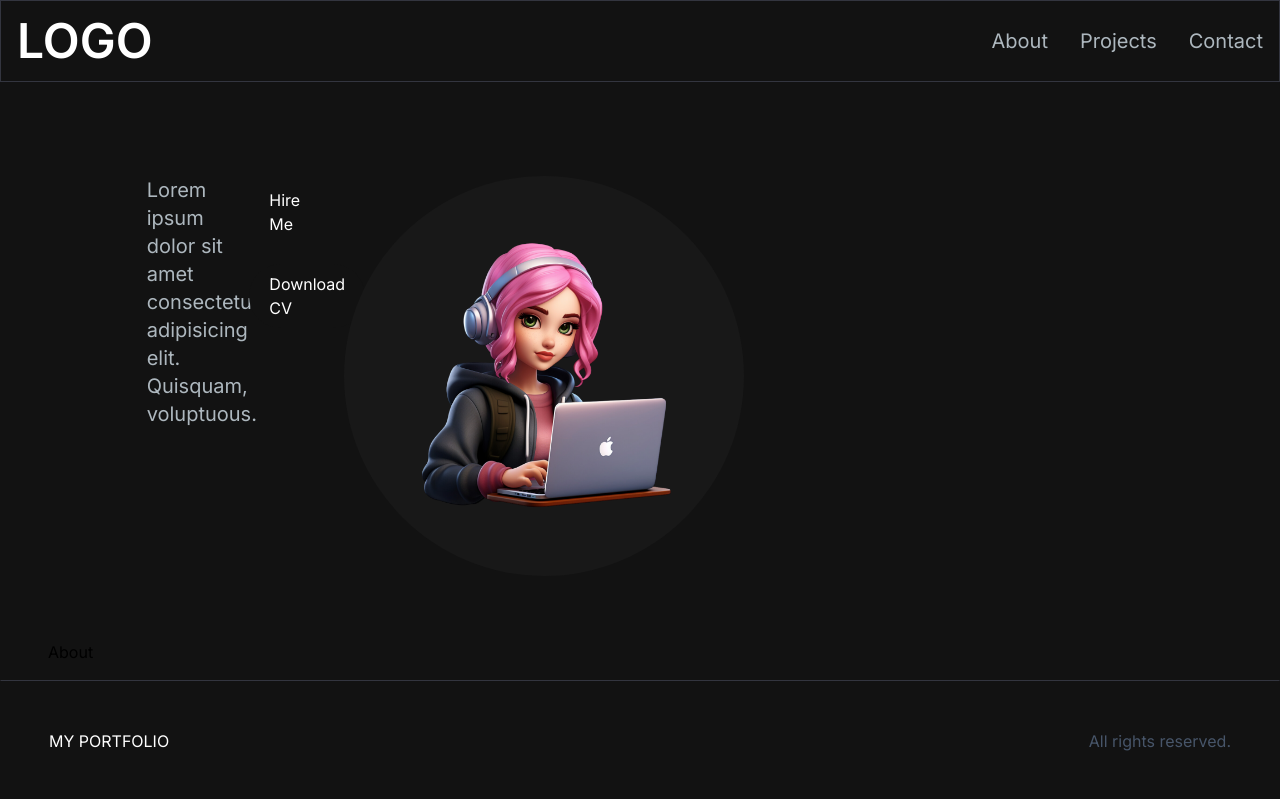
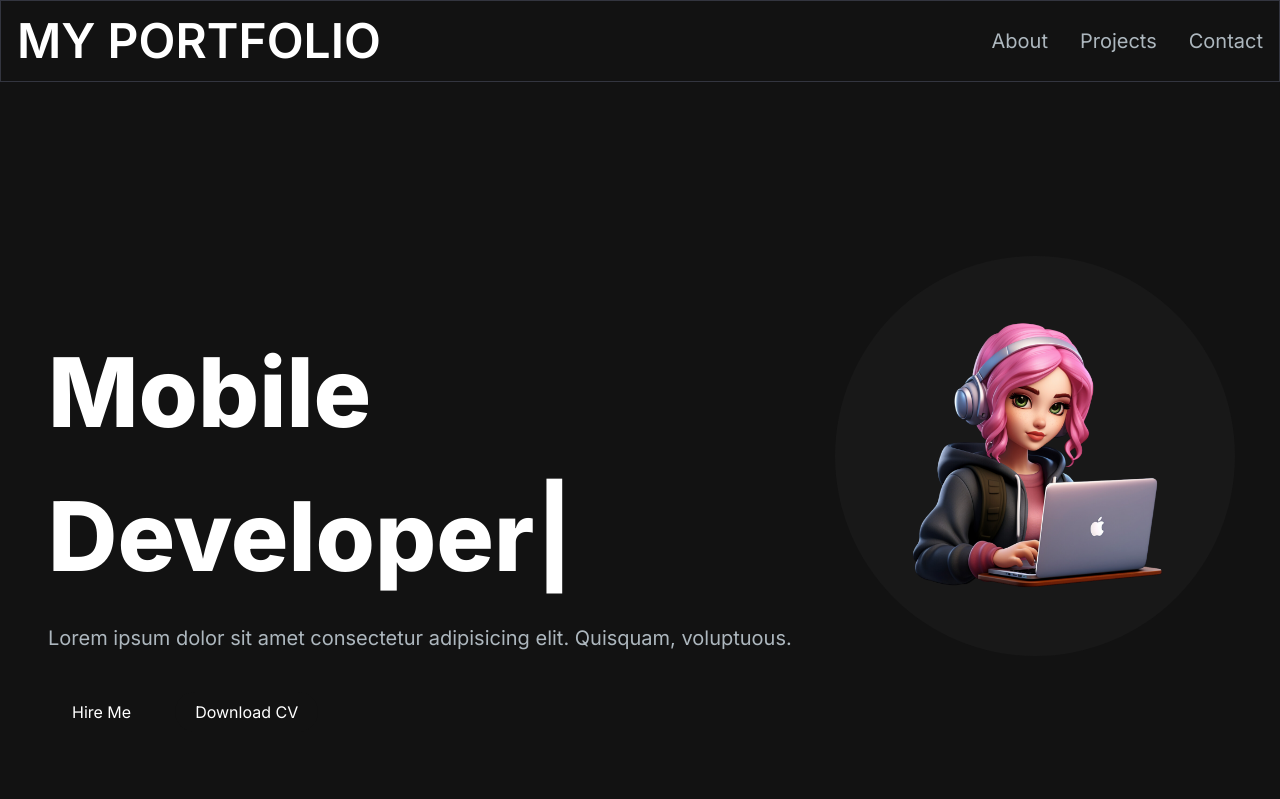
Before and after one commit to Priyajit27/Portfolio, a Next.js app in the folder my-next-app/: page / in a window 1280 px wide. Shown: the top 799 px of the page. Built offline with nearby package versions, Linux system fonts and the light colour scheme.

Commit message:
Hero-section  added

```diff
--- a/my-next-app/app/components/Hero.jsx
+++ b/my-next-app/app/components/Hero.jsx
@@ -1,17 +1,40 @@
+"use client"
 import React from 'react'
 import Link from 'next/link'
 import Image from 'next/image'
+import { TypeAnimation } from "react-type-animation";
+import { motion } from "framer-motion";
 
 const Hero = () => {
   return (
     <section className="lg:py-16">
     <div className="grid grid-cols-1 sm:grid-cols-12">
+    <motion.div
+          initial={{ opacity: 0, scale: 0.5 }}
+          animate={{ opacity: 1, scale: 1 }}
+          transition={{ duration: 0.5 }}
+          className="col-span-8 place-self-center text-center sm:text-left justify-self-start"
+        >
         <h1 className="text-white mb-4 text-4xl sm:text-5xl lg:text-8xl lg:leading-normal font-extrabold">
           <span className="text-transparent bg-clip-text bg-gradient-to-r from-primary-400 to-secondary-600">
             Hello, I&apos;m{" "}
           </span>
           <br></br>
-
+          <TypeAnimation
+              sequence={[
+                "Judy",
+                1000,
+                "Web Developer",
+                1000,
+                "Mobile Developer",
+                1000,
+                "UI/UX Designer",
+                1000,
+              ]}
+              wrapper="span"
+              speed={50}
+              repeat={Infinity}
+            />
         </h1>
         <p className="text-[#ADB7BE] text-base sm:text-lg mb-6 lg:text-xl">
           Lorem ipsum dolor sit amet consectetur adipisicing elit. Quisquam,
@@ -33,7 +56,13 @@ const Hero = () => {
             </span>
           </Link>
         </div>
-
+        </motion.div>
+        <motion.div
+          initial={{ opacity: 0, scale: 0.5 }}
+          animate={{ opacity: 1, scale: 1 }}
+          transition={{ duration: 0.5 }}
+          className="col-span-4 place-self-center mt-4 lg:mt-0"
+        >
         <div className="rounded-full bg-[#181818] w-[250px] h-[250px] lg:w-[400px] lg:h-[400px] relative">
           <Image
             src="/images/hero-image.png"
@@ -43,6 +72,7 @@ const Hero = () => {
             height={300}
           />
         </div>
+        </motion.div>
     </div>
   </section>
   )
--- a/my-next-app/app/components/Navbar.jsx
+++ b/my-next-app/app/components/Navbar.jsx
@@ -27,7 +27,7 @@ const Navbar = () => {
     <nav className="fixed mx-auto border border-[#33353F] top-0 left-0 right-0 z-10 bg-[#121212] bg-opacity-100">
       <div className="flex container lg:py-4 flex-wrap items-center justify-between mx-auto px-4 py-2">
         <Link href="/" className="text-2xl md:text-5xl text-white font-semibold">
-          LOGO
+          MY PORTFOLIO
         </Link>
         <div className="mobile-menu block md:hidden">
           {!navbarOpen ? (
--- a/my-next-app/package.json
+++ b/my-next-app/package.json
@@ -10,9 +10,11 @@
   },
   "dependencies": {
     "@heroicons/react": "^2.1.3",
+    "framer-motion": "^11.2.10",
     "next": "14.2.3",
     "react": "^18",
-    "react-dom": "^18"
+    "react-dom": "^18",
+    "react-type-animation": "^3.2.0"
   },
   "devDependencies": {
     "eslint": "^8",
```
Also changed, not shown: 1 other file (tests, documents, lock files or other folders).
